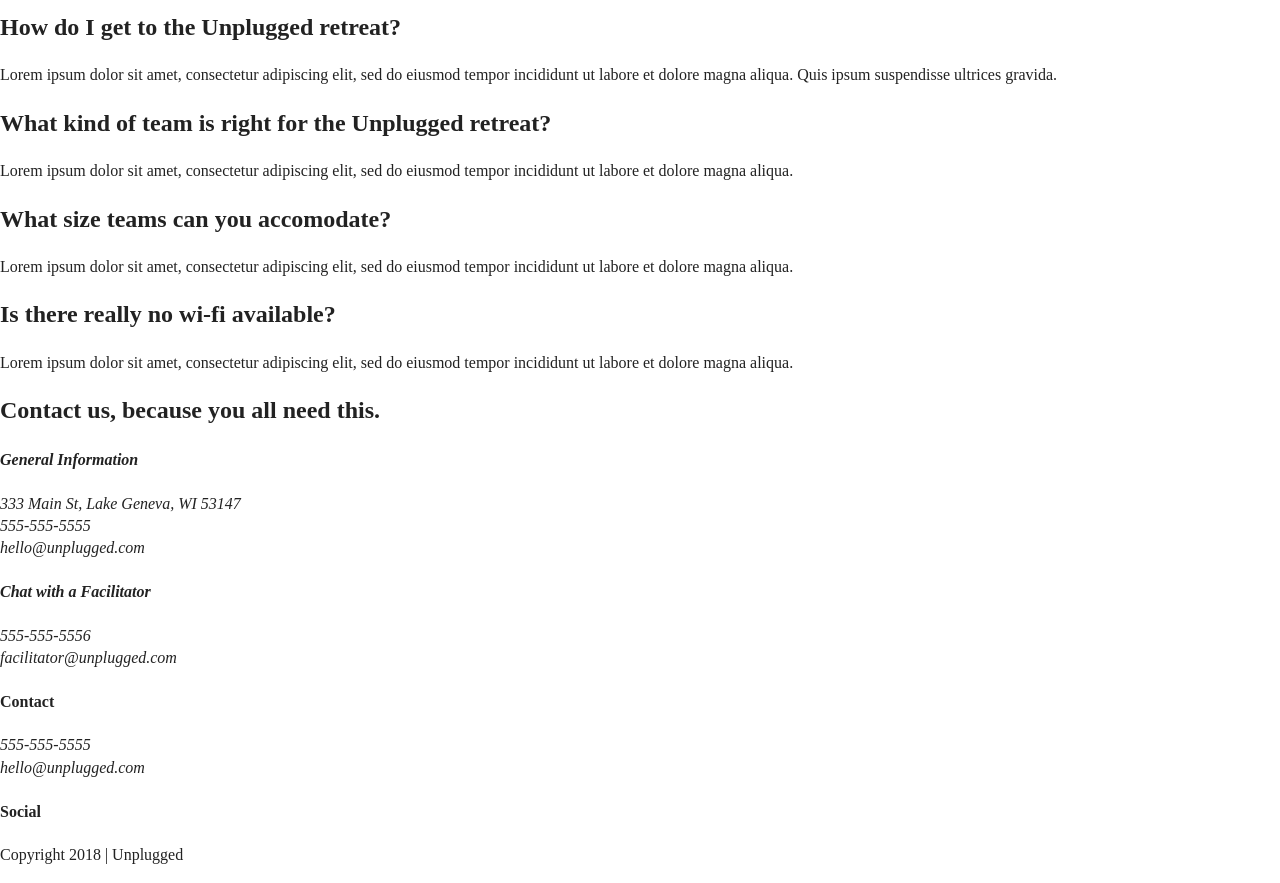
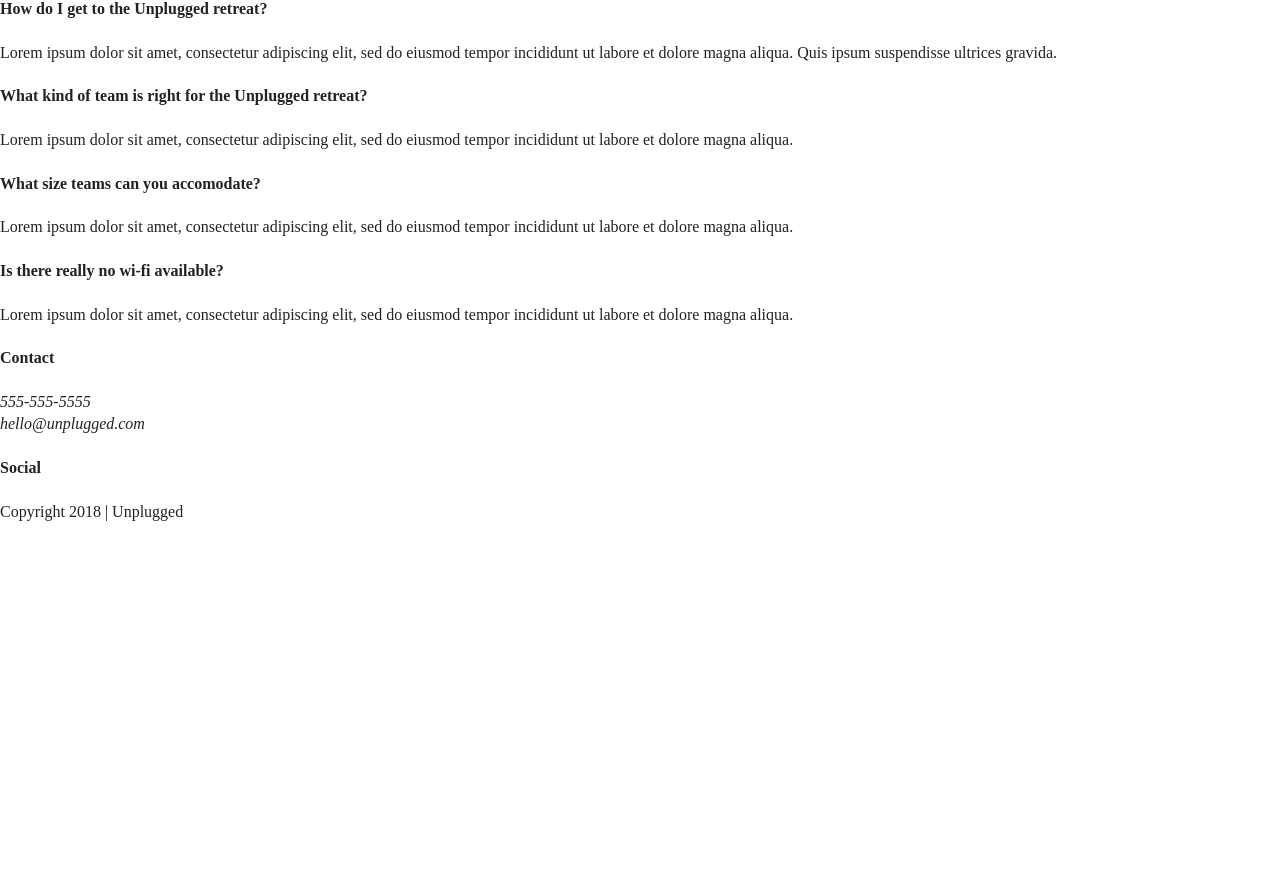
Before and after one commit to emilyalmond-stack/site-unplugged-retreat, a website: page faq/index.html in a window 1280 px wide. Shown: the part 161-1044 px from the top of the page. After the commit the page ends 800 px from the top, so only its background shows below. Drawn offline with Linux system fonts and the light colour scheme.

Commit message:
corrected code for faq page

```diff
--- a/faq/index.html
+++ b/faq/index.html
@@ -42,63 +42,39 @@
 
   <main>
 
-      <section class="faq-info">
+      <main class="faq">
         <div class="content-wrapper">
-          <h1>Frequently Asked Questions</h1>
+          <h2>Frequently Asked Questions</h2>
           <div class="faq-content">
-            <h2>How do I get to the Unplugged retreat?</h2>
+            <h4>How do I get to the Unplugged retreat?</h4>
             <p>
               Lorem ipsum dolor sit amet, consectetur adipiscing elit, sed do eiusmod tempor incididunt ut labore et
               dolore magna aliqua. Quis ipsum suspendisse ultrices gravida.
             </p>
-            <h2>What kind of team is right for the Unplugged retreat?</h2>
+          </div>
+          <div class="faq-content">
+            <h4>What kind of team is right for the Unplugged retreat?</h4>
             <p>
               Lorem ipsum dolor sit amet, consectetur adipiscing elit, sed do eiusmod tempor incididunt ut labore et
               dolore magna aliqua.
             </p>
-            <h2>What size teams can you accomodate?</h2>
+          </div>
+          <div class="faq-content">
+            <h4>What size teams can you accomodate?</h4>
             <p>
               Lorem ipsum dolor sit amet, consectetur adipiscing elit, sed do eiusmod tempor incididunt ut labore et
               dolore magna aliqua.
             </p>
-            <h2>Is there really no wi-fi available?</h2>
+          </div>
+          <div class="faq-content">
+            <h4>Is there really no wi-fi available?</h4>
             <p>
               Lorem ipsum dolor sit amet, consectetur adipiscing elit, sed do eiusmod tempor incididunt ut labore et
               dolore magna aliqua.
             </p>
           </div>
         </div> <!-- faq content wrapper ends -->
-      </section> <!-- faq info -->
 
-
-      <section class="map">
-        <figure>
-        </figure>
-      </section>
-
-
-      <section class="contact-section">
-        <div class="content-wrapper">
-          <h2>Contact us, because you all need this.</h2>
-          <address class="contact-content">
-            <div>
-              <h4>General Information</h4>
-              <p>
-                333 Main St, Lake Geneva, WI 53147<br>
-                555-555-5555<br>
-                hello@unplugged.com
-              </p>
-            </div>
-            <div>
-              <h4>Chat with a Facilitator</h4>
-              <p>
-                555-555-5556<br>
-                facilitator@unplugged.com
-              </p>
-            </div>
-          </address> <!-- contact-content div ends -->
-        </div> <!-- contact content wrapper ends -->
-      </section>
     </main> <!-- main wrapper -->
 
 
```
